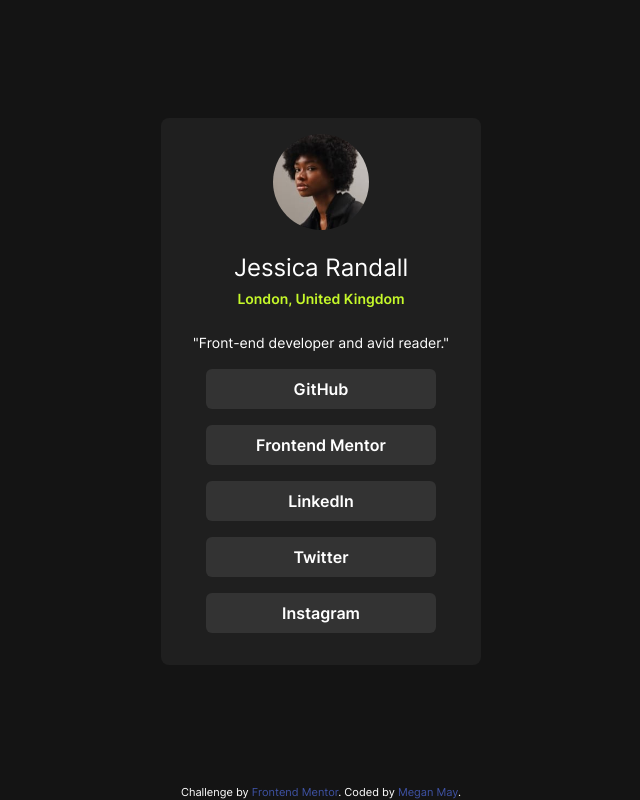
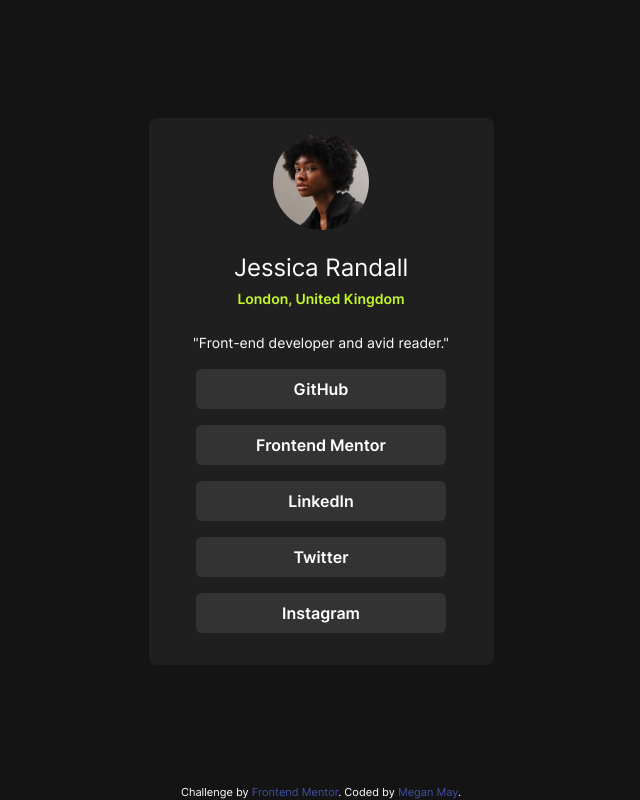
Before and after one commit to mooogz/social-links-profile-main, a website: page index.html in a window 1280 px wide. Shown: the whole page, without its empty margins (319-959 px from the left). Drawn offline with nearby package versions, Linux system fonts and the light colour scheme.

Commit message:
Fixed container width

```diff
--- a/styles.css
+++ b/styles.css
@@ -40,7 +40,7 @@ a {
 
 .container {
     background-color: hsl(0, 0%, 12%);
-    max-width: 90%;
+    max-width: 345px;
 }
 
 h2 {
@@ -84,19 +84,3 @@ li:hover a {
 .attribution a:hover {
     color: hsl(0, 0%, 20%);
 }
-
-
-
-/* Media Queries */
-
-@media (min-width: 600px) {
-    .container {
-        width: 50%;
-    }
-}
-
-@media (min-width: 1200px) {
-    .container {
-        width: 25%;
-    }
-}
```
